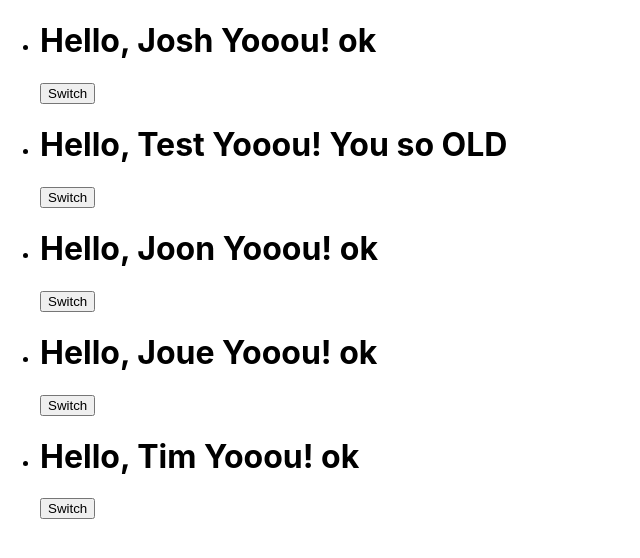
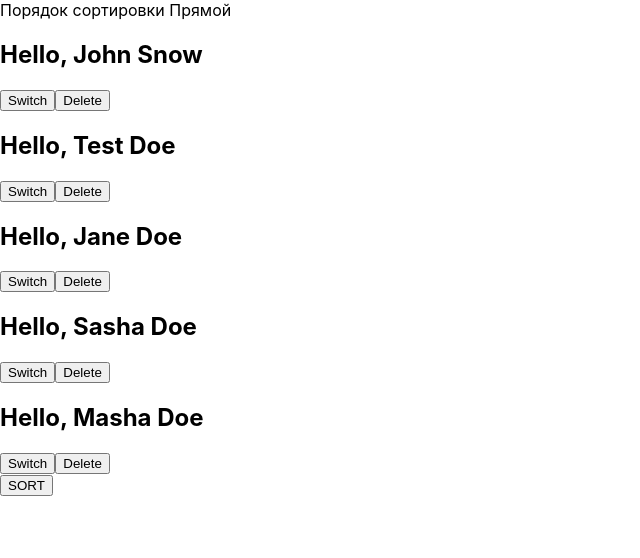
Before and after one commit to AntoshkivKola/react-calendar-, a React (Create React App) app: page / in a window 1280 px wide. Shown: the top 558 px of the page, without its empty margins (0-640 px from the left). Built offline with nearby package versions, Linux system fonts and the light colour scheme.

Commit message:
Add delete aloha task solution

```diff
--- a/src/App.css
+++ b/src/App.css
@@ -1,38 +1,3 @@
-.App {
-  text-align: center;
+.heading {
+  color: green;
 }
-
-.App-logo {
-  height: 40vmin;
-  pointer-events: none;
-}
-
-@media (prefers-reduced-motion: no-preference) {
-  .App-logo {
-    animation: App-logo-spin infinite 20s linear;
-  }
-}
-
-.App-header {
-  background-color: #282c34;
-  min-height: 100vh;
-  display: flex;
-  flex-direction: column;
-  align-items: center;
-  justify-content: center;
-  font-size: calc(10px + 2vmin);
-  color: white;
-}
-
-.App-link {
-  color: #61dafb;
-}
-
-@keyframes App-logo-spin {
-  from {
-    transform: rotate(0deg);
-  }
-  to {
-    transform: rotate(360deg);
-  }
-}
--- a/src/App.js
+++ b/src/App.js
@@ -1,54 +1,19 @@
+import React, { Component } from 'react';
+import './App.css';
+import AlohaDashboard from './components/AlohaDashboard';
 
-import './App.css';
-import React from 'react';
-import Aloha from './components/Greeting';
-
-class App extends React.Component {
-  constructor(props) {
-    super(props);
-    this.state = {
-      users: [
-        {
-          id: 1,
-          age: 27,
-          firstName: 'Josh',
-        },
-        {
-          id: 2,
-          age: 2088,
-          firstName: 'Test',
-        },
-        {
-          id: 3,
-          age: 21,
-          firstName: 'Joon',
-        },
-        {
-          id: 4,
-          age: 22,
-          firstName: 'Joue',
-        },
-        {
-          id: 5,
-          age: 20,
-          firstName: 'Tim',
-        },
-      ]
-    }
-  }
+class App extends Component {
+  // constructor(props) {
+  //   super(props);
+  // }
 
   render() {
-    const { users } = this.state;
+    return (
+      <>
+        <AlohaDashboard />
 
-    const liArray = users.map(({ firstName, age }) => {
-      return (
-        <li>
-          <Aloha name={firstName} age={age} />
-        </li>
-      );
-    })
-    return <ul>{liArray}</ul>
-
+      </>
+    );
   }
 }
 
--- /dev/null
+++ b/src/components/Aloha/index.jsx
@@ -0,0 +1,47 @@
+import { Component } from "react";
+
+class Aloha extends Component {
+  constructor(props) {
+    super(props);
+    this.state = {
+      isGreeting: true,
+    };
+  }
+
+  switchState = () => {
+    const { isGreeting } = this.state;
+    this.setState({
+      isGreeting: !isGreeting,
+    });
+  };
+
+  deleteAloha = () => {
+    const { deleteAlohaItem, id } = this.props;
+    deleteAlohaItem(id);
+  };
+
+  render() {
+    const { name } = this.props;
+    const { isGreeting } = this.state;
+    if (!isGreeting) {
+      return (
+        <>
+          <h1>ПОКА {name}</h1>
+          <button onClick={this.deleteAloha}>Delete</button>
+        </>
+      );
+    }
+
+    return (
+      <>
+        <h1>
+          {isGreeting ? "Hello" : "Goodbye"}, {name}
+        </h1>
+        <button onClick={this.switchState}>Switch</button>
+        <button onClick={this.deleteAloha}>Delete</button>
+      </>
+    );
+  }
+}
+
+export default Aloha;
--- /dev/null
+++ b/src/components/AlohaDashboard/index.jsx
@@ -0,0 +1,54 @@
+import React, { Component } from 'react';
+import SortedAlohaList from '../SortedAlohaList';
+
+class AlohaDashboard extends Component {
+  constructor(props) {
+    super(props);
+    this.state = {
+      users: [
+        {
+          id: 1,
+          firstName: 'John',
+          lastName: 'Snow',
+        },
+        {
+          id: 2,
+          firstName: 'Test',
+          lastName: 'Doe',
+        },
+        {
+          id: 3,
+          firstName: 'Jane',
+          lastName: 'Doe',
+        },
+        {
+          id: 4,
+          firstName: 'Sasha',
+          lastName: 'Doe',
+        },
+        {
+          id: 5,
+          firstName: 'Masha',
+          lastName: 'Doe',
+        },
+      ],
+    };
+  }
+
+  setUsers = (users) =>
+    this.setState({
+      users,
+    });
+
+  render() {
+    const { users } = this.state;
+
+    return (
+      <>
+        <SortedAlohaList users={users} setUsers={this.setUsers} />
+      </>
+    );
+  }
+}
+
+export default AlohaDashboard;
--- /dev/null
+++ b/src/components/AlohaList/index.jsx
@@ -0,0 +1,34 @@
+import React from "react";
+import Aloha from "../Aloha";
+
+function AlohaList(props) {
+  const { users, setUsers } = props;
+
+  const deleteAlohaItem = (deletedId) => {
+    const usersCopy = JSON.parse(JSON.stringify(users));
+    let ind = -1;
+
+    usersCopy.forEach((user, index) => {
+      if (user.id === deletedId) {
+        ind = index;
+      }
+    });
+
+    usersCopy.splice(ind, 1);
+
+    setUsers(usersCopy);
+
+  };
+
+  const mapAloha = ({ firstName, lastName, id }) => (
+    <Aloha
+      key={id}
+      id={id}
+      name={`${firstName} ${lastName}`}
+      deleteAlohaItem={deleteAlohaItem}
+    />
+  );
+  return <section>{users.map(mapAloha)}</section>;
+}
+
+export default AlohaList;
--- /dev/null
+++ b/src/components/SortedAlohaList/index.jsx
@@ -0,0 +1,40 @@
+import { Component } from 'react';
+import AlohaList from '../AlohaList';
+
+class SortedAlohaList extends Component {
+  constructor(props) {
+    super(props);
+    this.state = {
+      isDirectSort: true,
+    };
+  }
+  sortUsers = () => {
+    const { isDirectSort } = this.state;
+    const { users, setUsers } = this.props;
+
+    const usersCopy = JSON.parse(JSON.stringify(users));
+
+    this.setState({
+      isDirectSort: !isDirectSort,
+    });
+
+    setUsers(
+      usersCopy.sort((a, b) => (isDirectSort ? b.id - a.id : a.id - b.id))
+    );
+  };
+
+  render() {
+    const { isDirectSort } = this.state;
+    const { users, setUsers } = this.props;
+
+    return (
+      <>
+        <span>Порядок сортировки {isDirectSort ? 'Прямой' : 'Реверс'}</span>
+        <AlohaList users={users} setUsers={setUsers}/>
+        <button onClick={this.sortUsers}>SORT</button>
+      </>
+    );
+  }
+}
+
+export default SortedAlohaList;
--- a/src/index.js
+++ b/src/index.js
@@ -14,6 +14,4 @@ ReactDOM.render(
 // If you want to start measuring performance in your app, pass a function
 // to log results (for example: reportWebVitals(console.log))
 // or send to an analytics endpoint. Learn more: https://bit.ly/CRA-vitals
-
-
 reportWebVitals();
```
